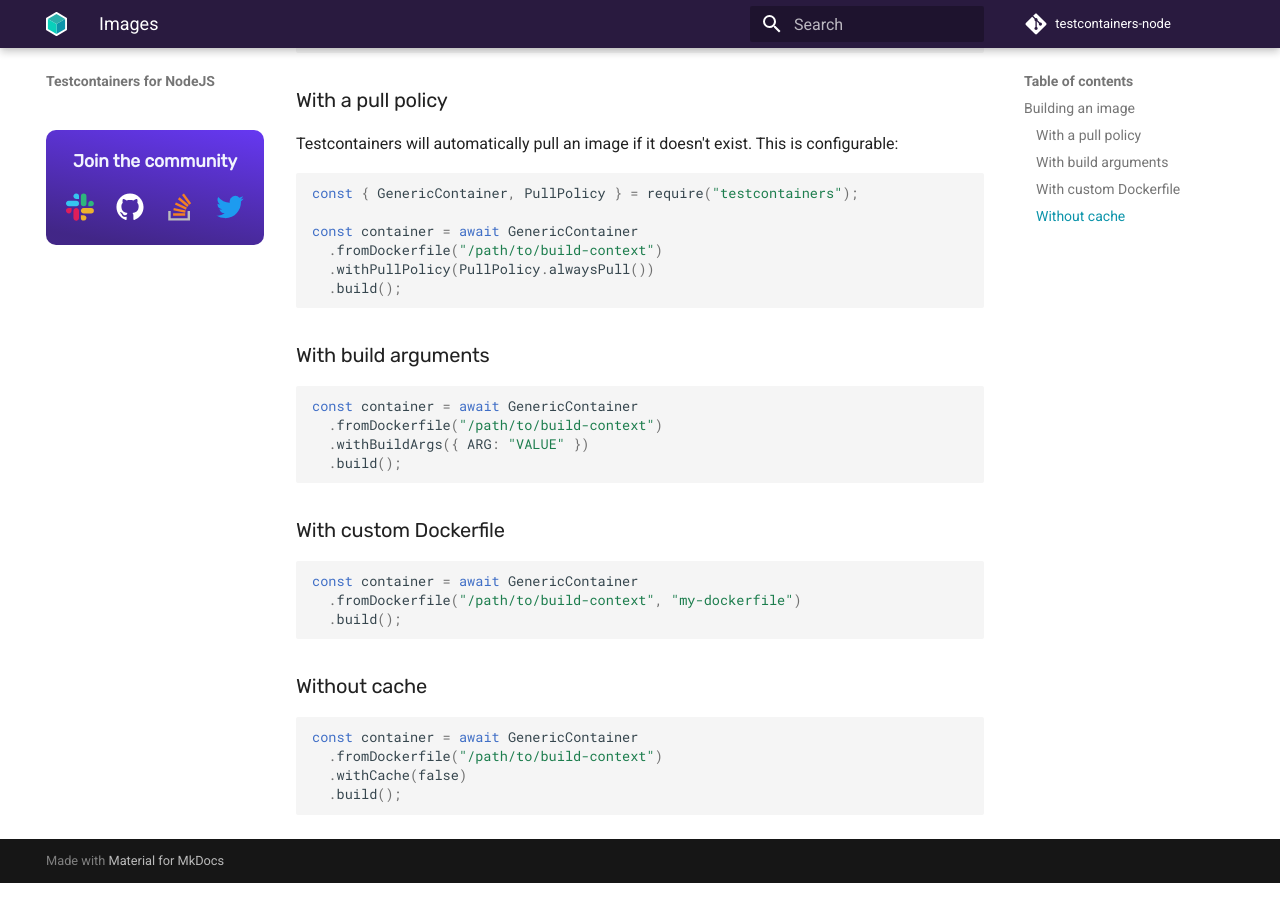
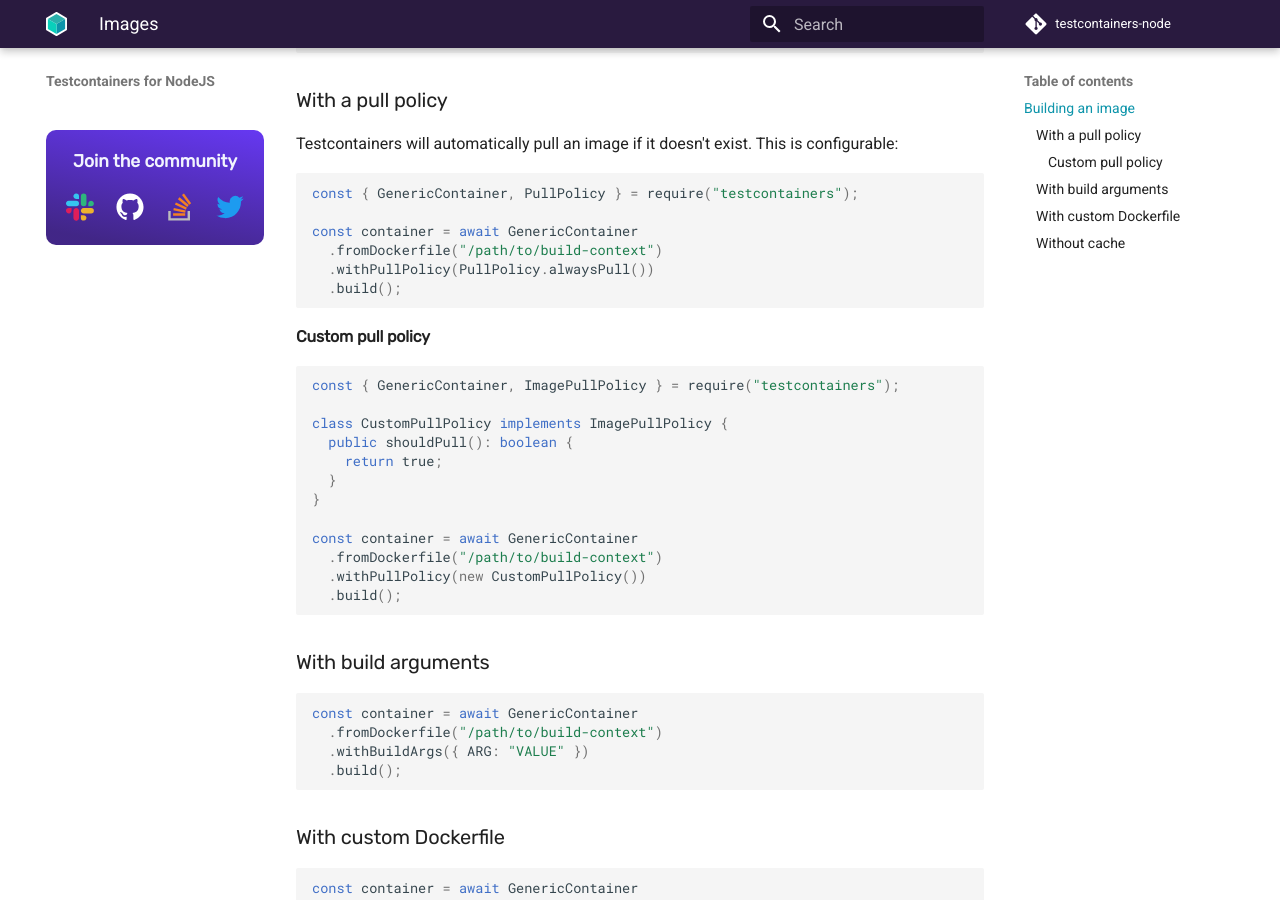
Before and after one commit to testcontainers/testcontainers-node, an MkDocs documentation site: the page built from docs/features/images.md, in a window 1280 px wide and 900 px high, scrolled down 373 px. Built offline with MkDocs 1.6.1 and Material for MkDocs 9.7.7, drawn with Linux system fonts in a browser that asks for light colours; comment, search, counter and statistics services are not loaded.

Commit message:
Document custom pull policies

````diff
--- a/docs/features/images.md
+++ b/docs/features/images.md
@@ -27,6 +27,23 @@ const container = await GenericContainer
   .build();
 ```
 
+#### Custom pull policy
+
+```typescript
+const { GenericContainer, ImagePullPolicy } = require("testcontainers");
+
+class CustomPullPolicy implements ImagePullPolicy {
+  public shouldPull(): boolean {
+    return true;
+  }
+}
+
+const container = await GenericContainer
+  .fromDockerfile("/path/to/build-context")
+  .withPullPolicy(new CustomPullPolicy())
+  .build();
+```
+
 ### With build arguments
 
 ```javascript
````
Also changed, not shown: docs/features/containers.md (+16 -0 lines), 1 other file.
